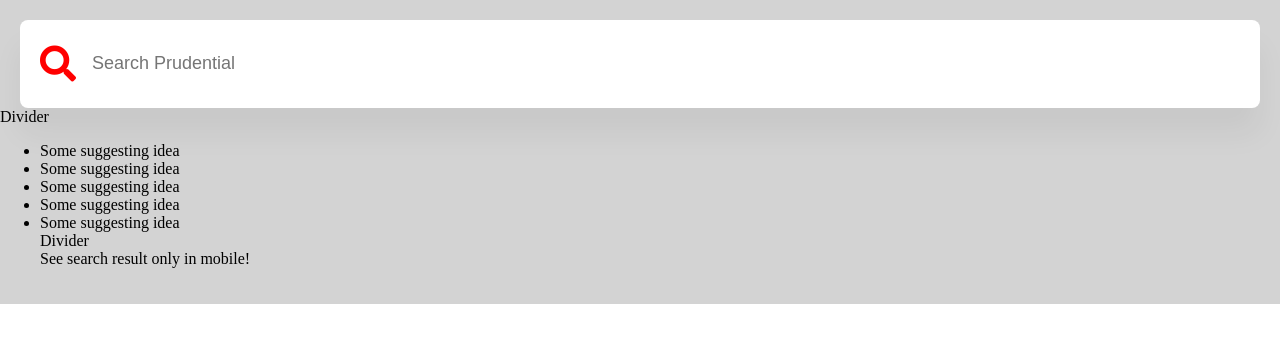
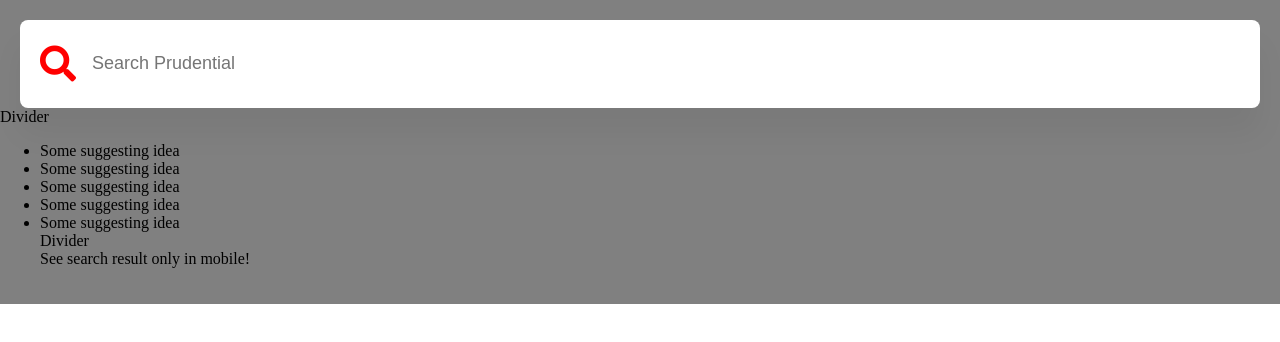
Before and after one commit to tdp1999/Plib, a website built with webpack: page src/index.html in a window 1280 px wide. Built offline with nearby package versions, Linux system fonts and the light colour scheme.

Commit message:
change test

```diff
--- a/src/style.scss
+++ b/src/style.scss
@@ -2,7 +2,7 @@
 	--mainBg: salmon;
 }
 
-$light-text: lightgrey;
+$light-text: grey;
 
 *,
 *::before,
```
